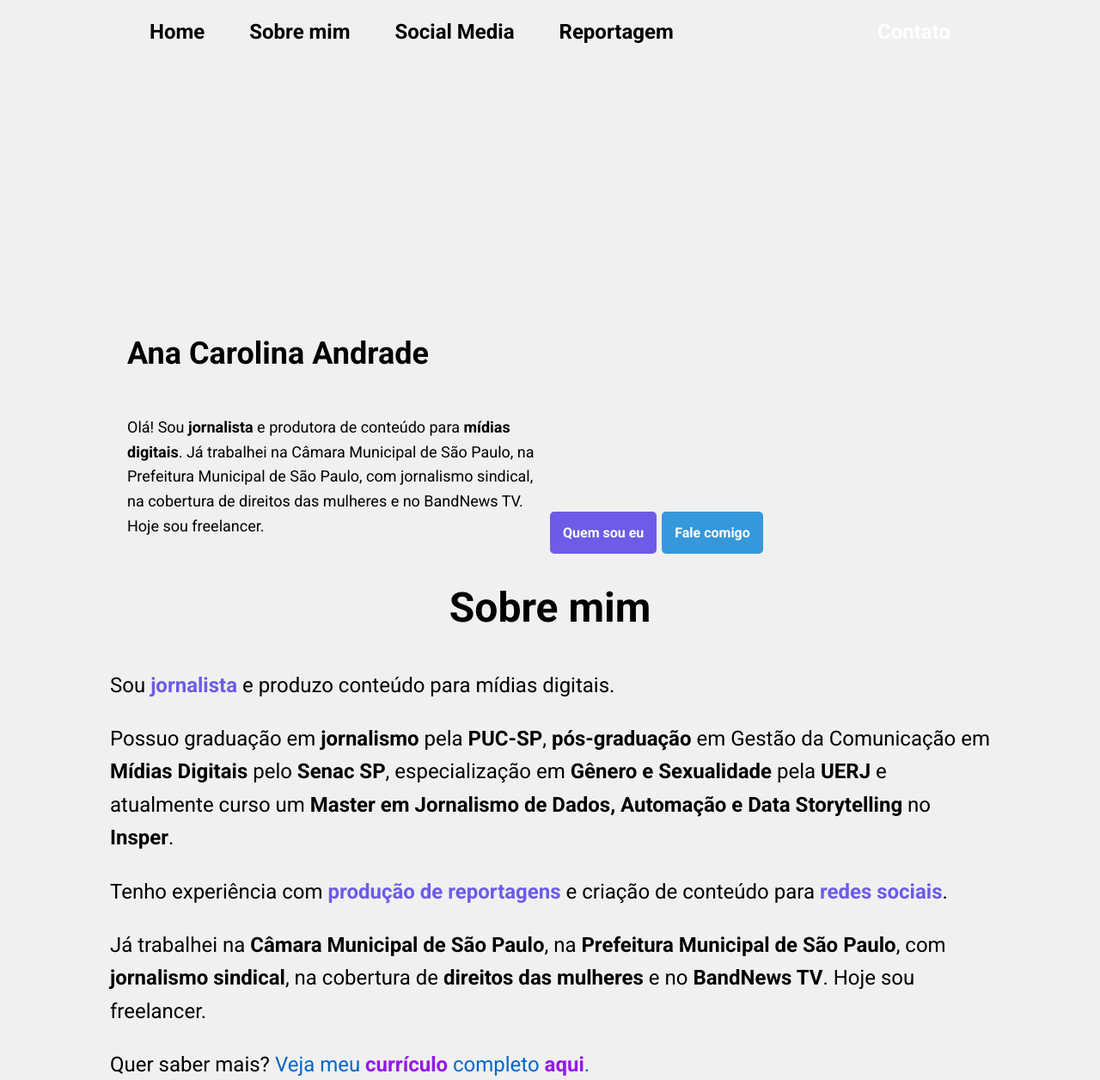
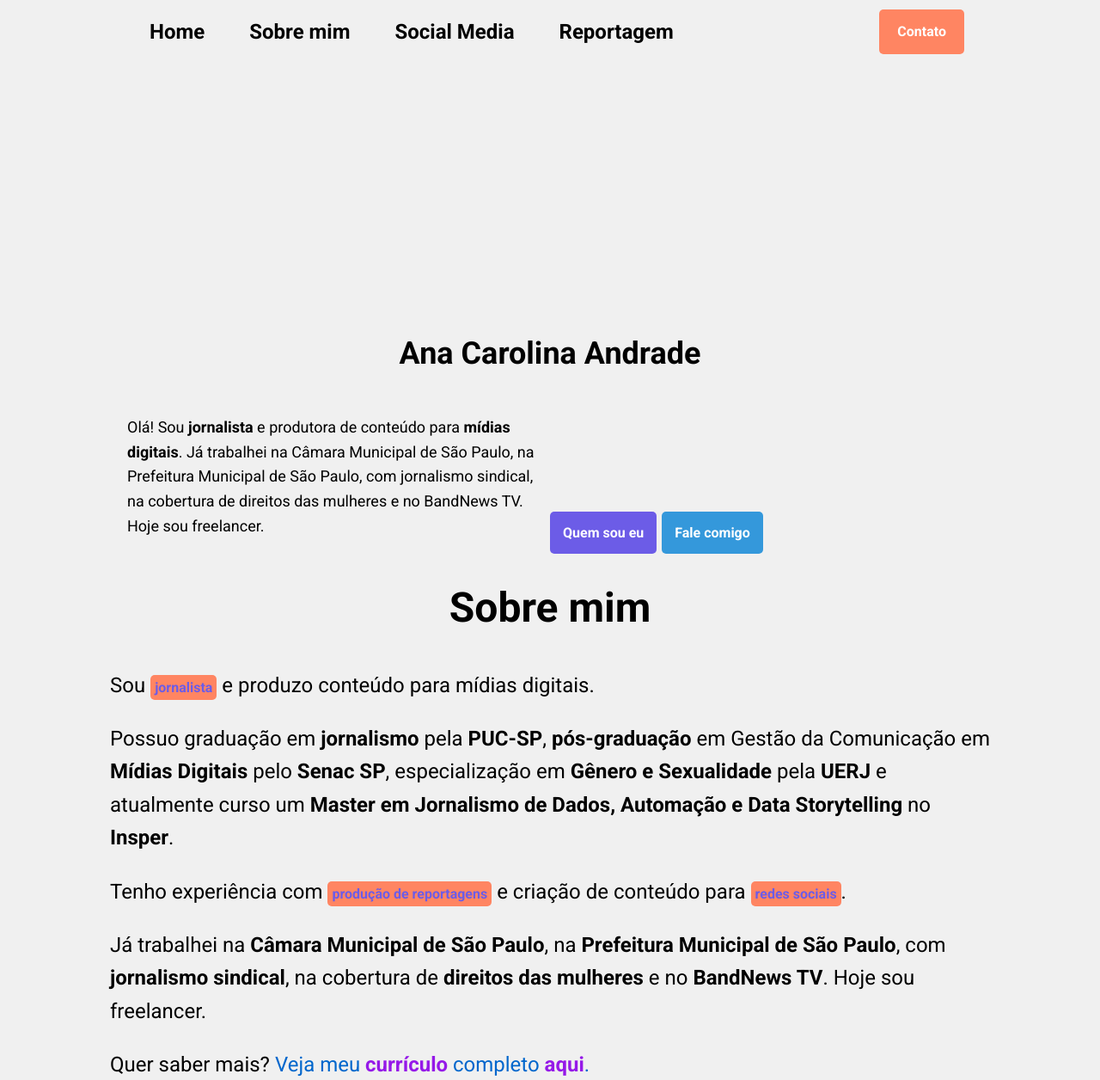
Before and after one commit to carol00andrade/portfoliosite, a Flask app: page / in a window 1280 px wide. Shown: the top 1256 px of the page at 86% size. Run offline with Flask 3, Linux system fonts and the light colour scheme.

Commit message:
Update portfolio.html

```diff
--- a/templates/portfolio.html
+++ b/templates/portfolio.html
@@ -9,12 +9,10 @@
             body {
                 margin: 0;
                 font-family: 'Roboto', sans-serif;
-            background-color: #FFFFFF;
-            min-height: 100vh;
             }
             .navbar-wrapper {
             background-color: #f0f0f0;
-            height: 1.5cm;
+            height: 2cm;
             overflow-x: auto;
             }
             .navbar {
@@ -55,17 +53,20 @@
             .content h1 {
                 font-size: 36px;
                 font-weight: bold;
-            text-align: left;
             }
             .content p {
                 font-size: 18px;
             }
             .highlighted {
-            color: #FF8562;
+                background-color: #FF8562;
+                border-radius: 5px;
+                padding: 5px;
+                font-size: 16px;
                 font-weight: bold;
+                color: #FFFFFF;
             }
             .home-link {
-            background-color: #6c5ce7;
+                background-color: #6c5ce7; /* Cor roxa */
                 border-radius: 5px;
                 padding: 15px;
                 font-size: 16px;
```
Lines whose indentation alone changed are shown as unchanged.
